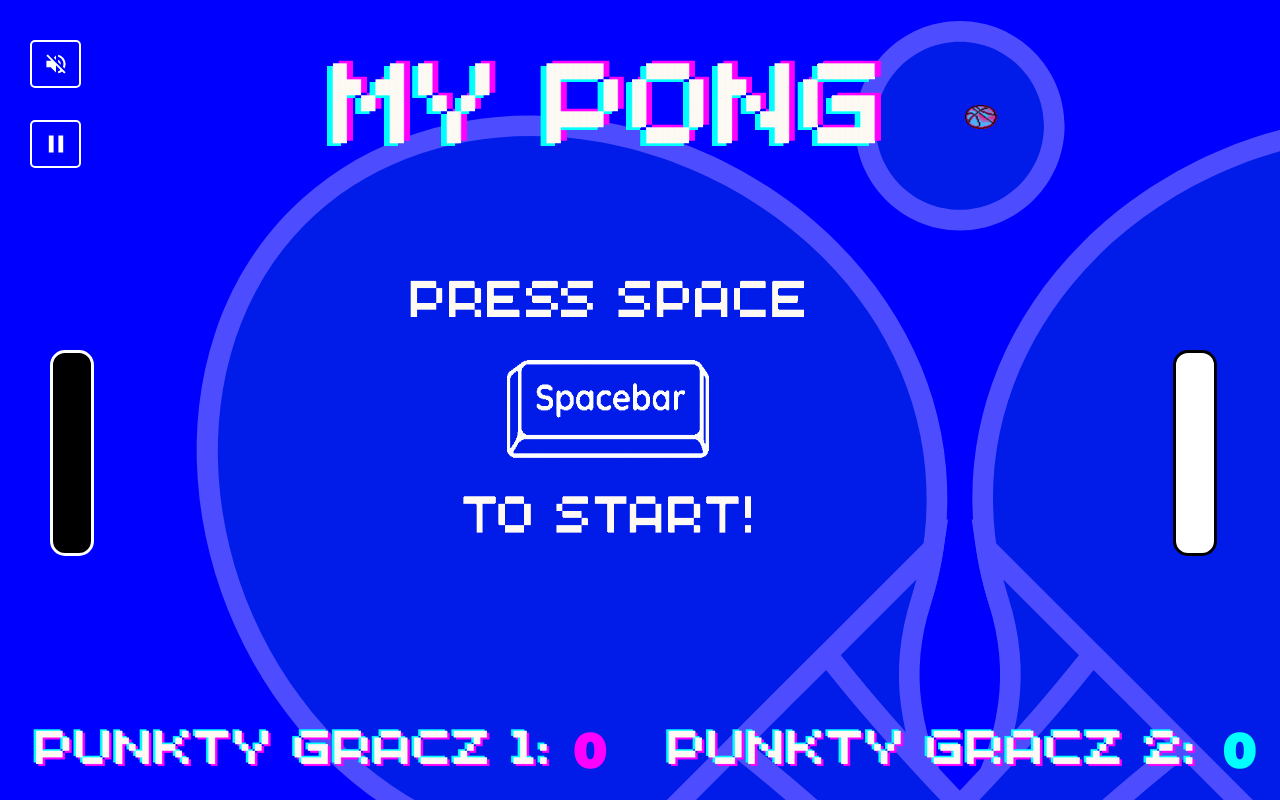
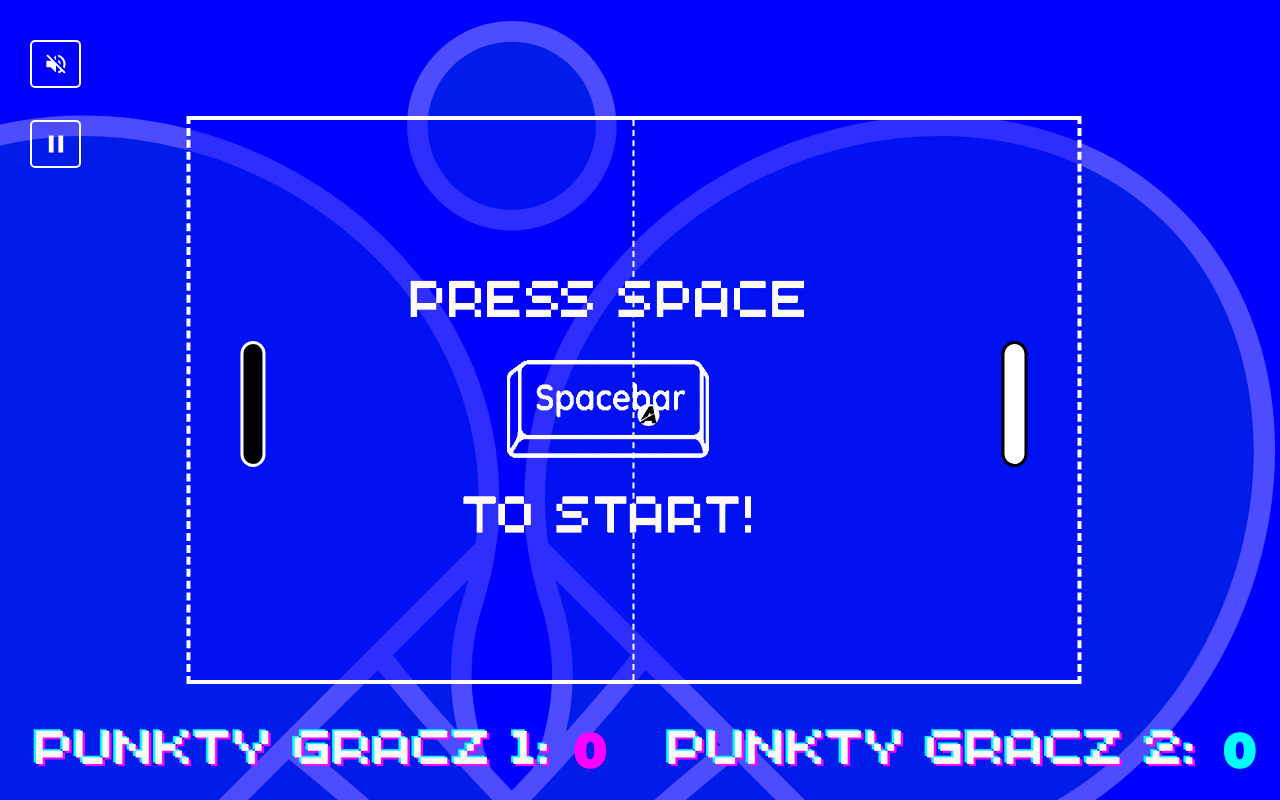
Before and after one commit to MikolajPietron/MyPong, a React (Vite) app: page /game in a window 1280 px wide. Built offline with nearby package versions, Linux system fonts and the light colour scheme; a web font is replaced by a local one.

Commit message:
Visual Upadte

```diff
--- a/src/App.css
+++ b/src/App.css
@@ -12,9 +12,25 @@
 
 
 }
+.pongContainer{
+  border-top: 4px solid white;
+  border-bottom: 4px solid white;
+  border-left: 4px dashed white;
+  border-right: 4px dashed white;
+  height: 70%;
+  width: 70%;
+  left: 50%;
+  top:50%;
+  transform: translate(-50%, -50%);
+  position: relative;
+  justify-content: center;
+  align-items: center;
+  align-self: center;
+  background-color: rgb(0,0,255, 0.4);
+}
 .leftPaddle{
-  height: 25vh;
-  width: 3vw;
+  height: 15vh;
+  width: 1.5vw;
   background-color: #000000;
   border-radius: 15px;
   border: 3px solid #ffffff;
@@ -23,8 +39,8 @@
 
 }
 .rightPaddle{
-  height: 25vh;
-  width: 3vw;
+  height: 15vh;
+  width: 1.5vw;
   background-color: #ffffff;
   border-radius: 15px;
   border: 3px solid #000000;
@@ -33,8 +49,9 @@
 }
 .ball {
   width: 2.5%;
-  height: 3%;
-  background-color: red;
+  height: 4%;
+  background-color: white;
+
   border-radius: 50%;
   position: absolute;
 }
@@ -160,6 +177,25 @@
 .pauseButton:active {
   border-color: #000000;
 }
+@keyframes spinClockwise {
+  0% { transform: translate(-50%, -50%) rotate(0deg); }
+  100% { transform: translate(-50%, -50%) rotate(360deg); }
+}
+
+@keyframes spinCounterClockwise {
+  0% { transform: translate(-50%, -50%) rotate(0deg); }
+  100% { transform: translate(-50%, -50%) rotate(-360deg); }
+}
+
+.ballSpinningClockwise img {
+  animation: spinClockwise 0.4s linear infinite;
+}
+
+.ballSpinningCounterClockwise img {
+  animation: spinCounterClockwise 0.4s linear infinite;
+}
+
+
 @media (max-width: 768px) {
   .winnerText {
     font-size: 1rem;
@@ -193,7 +229,10 @@
 
     text-align: right;
   }
-
+  .pongContainer{
+    width: 80vw;
+    height: 35vh;
+  }
   .leftText img,
   .rightText img {
     width: 35vw;
@@ -206,21 +245,21 @@
     font-weight: bolder;
   }
   .leftPaddle{
-    width: 2vw;
-    height: 10vh;
+    width: 2.5vw;
+    height: 7vh;
     left: 20px;
 
   }
 
   .rightPaddle {
-    width: 2vw;
-    height: 10vh;
+    width: 2.5vw;
+    height: 7vh;
     right: 20px;
 
   }
   .ball{
-    width: 3%;
-    height: 2%;
+    width: 4%;
+    height: 4%;
   }
   .pauseButtonContainer{
     height: 4vh;
--- a/src/App.jsx
+++ b/src/App.jsx
@@ -2,7 +2,7 @@ import { useEffect, useState, useRef } from 'react'
   import './App.css'
   import mypongGif from './assets/mypong.gif';
   import mystartGif from './assets/spacestart.gif';
-import myBall from './assets/ball.png';
+  import myBall from './assets/FullA.png';
   import PunktyGracz1 from './assets/punktyPlayer1.png';
   import PunktyGracz2 from './assets/punktyPlayer2.png';
   import BitSong from './assets/gameSong.mp3';
@@ -29,22 +29,27 @@ function App() {
     return Math.min(widthFactor, heightFactor);
   }
     const speedFactor = getSpeedFactor();
+    const MAX_BALL_SPEED = 40 * speedFactor;
 
     const [aiPaddleHits, setAiPaddleHits] = useState(0);
-  const [paddleY, setPaddleY] = useState(350)
-  const [paddleY2, setPaddleY2] = useState(350)
+    const [paddleY, setPaddleY] = useState(200)
+    const [paddleY2, setPaddleY2] = useState(200)
     const [Player2Points, setPlayer2Points] = useState(0)
     const [Player1Points, setPlayer1Points] = useState(0)
     const [gameOver, setGameOver] = useState(false);
     const [isgameStarted, setisGameStarted] = useState(false);
     const [isMuted, setIsMuted] = useState(false);
     const [gamePaused, setGamePaused] = useState(false);
+    const [paddleDirection, setPaddleDirection] = useState(null);
+    const [ballRotation, setBallRotation] = useState(0);
+
+
 
 
     const [ball, setBall] = useState({
 
-    x: 965,
-    y: 105,
+      x: 0,
+      y: 0,
       vx: 10 * speedFactor * (Math.random() > 0.5 ? 1 : -1),
       vy: 10 * speedFactor * (Math.random() > 0.5 ? 1 : -1),
     })
@@ -61,6 +66,9 @@ function App() {
   const pingSoundRef = useRef(null);
   const audioRefs = useRef({});
   const gamePausedRef = useRef(gamePaused)
+  const pongContainerRef = useRef(null);
+  const lastHitRef = useRef(null);
+
 
   useEffect(() => {
     pingSoundRef.current = new Audio(pingPongSound);
@@ -107,18 +115,44 @@ useEffect(() => {
       pingSoundRef.current.play().catch(err => console.log('Ping sound error:', err));
     }
   }
+  function resetBall(direction = 1) {
+  const container = pongContainerRef.current;
+  if (!container) {
+    return { x: 0, y: 0, vx: 0, vy: 0 };
+  }
+  const rect = container.getBoundingClientRect();
+  const angle = (Math.random() * Math.PI) / 3 - Math.PI / 6; // random angle
+  const speed = 14 * speedFactor;
+
+  return {
+    x: rect.width / 2,
+    y: rect.height / 2,
+    vx: speed * direction * Math.cos(angle),
+    vy: speed * Math.sin(angle),
+  };
+}
+
 
 
 
 
     useEffect(() => {
+
+
+
+
+
+
       gamePausedRef.current = gamePaused;
       const handleTouchMove = (e) => {
         e.preventDefault();
         setisGameStarted(true);
+
+
         const touchY = e.touches[0].clientY;
         const paddle = document.querySelector('.rightPaddle');
-      const container = document.querySelector('.gameContainer');
+        const container = pongContainerRef.current;
+
 
         if(paddle && container) {
           const containerRect = container.getBoundingClientRect();
@@ -126,7 +160,10 @@ useEffect(() => {
 
 
           let newTop = touchY - containerRect.top - paddleHeight / 2;
-        newTop = Math.max(0, Math.min(newTop, container.offsetHeight - paddleHeight));
+          newTop = Math.max(0, Math.min(newTop, container.offsetHeight - paddleHeight - 5));
+
+          setPaddleY2(newTop);  // update the state so it's reactive
+      paddleY2Ref.current = newTop;  // keep ref updated for game loop
 
           paddle.style.top = `${newTop}px`;
         }
@@ -160,15 +197,18 @@ useEffect(() => {
 
       const moveInterval = setInterval(() => {
         if (gameOver || !isgameStarted || gamePausedRef.current) return;
+        const containerRect = pongContainerRef.current?.getBoundingClientRect();
+      if (!containerRect) return;
 
         setPaddleY(prev => {
 
-  const paddleHeight = leftPaddleRef.current?.getBoundingClientRect().height || 200;
+    const paddleHeight = leftPaddleRef.current?.getBoundingClientRect().height || 150;
     const targetY = ballRef.current.y - paddleHeight / 2 + 15;
-  const maxY = window.innerHeight - paddleHeight;
+    const maxY = containerRect.height - paddleHeight - 4;
+
 
     const clampedTarget = Math.max(0, Math.min(targetY, maxY));
-  const speed = 8.6 * speedFactor + 10;
+    const speed = 8.6 * speedFactor + 5;
 
 
 
@@ -194,20 +234,26 @@ useEffect(() => {
           let newY2 = prev
           if (keysPressed2.current['ArrowDown']) {
             const paddleHeight = rightPaddleRef.current?.getBoundingClientRect().height || 200;
-          newY2 = Math.min(prev + 15, window.innerHeight - paddleHeight);
+            const maxTop = containerRect.height - paddleHeight - 5;
+            newY2 = Math.min(prev + 15, maxTop);
+
+            setPaddleDirection('down');
           }
 
-        if (keysPressed2.current['ArrowUp']) {
+          else if (keysPressed2.current['ArrowUp']) {
 
             newY2 = Math.max(prev - 15, 0);
+            setPaddleDirection('up');
+          } else{
+            setPaddleDirection(null);
           }
           paddleY2Ref.current = newY2
           return newY2
         })
         function isColliding(rect1, rect2) {
           return !(
-          rect1.right < rect2.left ||
-           rect1.left > rect2.right ||
+            rect1.right + 10 < rect2.left ||
+            rect1.left -7 > rect2.right ||
             rect1.bottom < rect2.top ||
             rect1.top > rect2.bottom
           );
@@ -220,96 +266,118 @@ useEffect(() => {
 
 
 
-      // Move ball
+
   setBall(prev => {
-        const velocityIncrement = getVelocityIncrement();
-        let newX = prev.x + prev.vx
-        let newY = prev.y + prev.vy
-        let newVx = prev.vx
-        let newVy = prev.vy
+    let { x, y, vx, vy } = prev;
 
-        const ballRect = ballRefElement.current?.getBoundingClientRect();
-        const leftPaddleRect = leftPaddleRef.current?.getBoundingClientRect();
-        const rightPaddleRect = rightPaddleRef.current?.getBoundingClientRect();
+    // Update position
+    x += vx;
+    y += vy;
 
-        // Bounce top/bottom
-        if (newY <= 0 || newY + ballRect.height >= window.innerHeight) {
-          newVy = -newVy
+
+    const speed = Math.sqrt(vx * vx + vy * vy);
+  if (speed > MAX_BALL_SPEED) {
+    const scale = MAX_BALL_SPEED / speed;
+    vx *= scale;
+    vy *= scale;
+  }
+
+    // Get container size
+    const container = pongContainerRef.current;
+    const ballElement = ballRefElement.current;
+    const paddleLeftRect = leftPaddleRef.current?.getBoundingClientRect();
+    const paddleRightRect = rightPaddleRef.current?.getBoundingClientRect();
+
+
+    if (container && ballElement) {
+      const containerRect = container.getBoundingClientRect();
+      const ballRect = ballElement.getBoundingClientRect();
+
+      // Bounce off top & bottom
+      if (y <= 0 || y + ballRect.height >= containerRect.height) {
+        vy = -vy;
+        playPingSound();
+      }
+
+      // Bounce off left & right
+      if (x <= 0) {
+  const newBall = resetBall(1); // send ball to the right
+  setPlayer2Points(prev => prev + 1);
+  ballRef.current = newBall;
+  return newBall;
+}
+
+if (x + ballRect.width >= containerRect.width) {
+  const newBall = resetBall(-1); // send ball to the left
+  setPlayer1Points(prev => prev + 1);
+  ballRef.current = newBall;
+  return newBall;
+}
+
+      // Collision with left Paddle
+  if (isColliding(ballRect, paddleLeftRect) && vx < 0) {
+    vx = Math.abs(vx) + 1; // Reflect to the right
+    // Slight push-out to avoid sticking
+    playPingSound();
+  }
+
+
+
+
+
+
+
+
+  if (isColliding(ballRect, paddleRightRect) && vx > 0) {
+  // Reflect ball horizontally
+  vx = -Math.abs(vx) - 1;
+  playPingSound();
+
+  // Calculate paddle center and ball center Y positions
+  const paddleCenterY = paddleRightRect.top + paddleRightRect.height / 2;
+  const ballCenterY = ballRect.top + ballRect.height / 2;
+
+  // Calculate how far from the center the ball hit the paddle (range approx -1 to 1)
+  const relativeIntersectY = (ballCenterY - paddleCenterY) / (paddleRightRect.height / 2);
+
+  // Max bounce angle in radians (about 60 degrees)
+  const maxBounceAngle = (60 * Math.PI) / 180;
+
+  // Calculate the bounce angle based on where it hit the paddle
+  const bounceAngle = relativeIntersectY * maxBounceAngle;
+
+  // Calculate new speeds using the angle and current speed magnitude
+  const speed = Math.sqrt(vx * vx + vy * vy);
+
+  vx = -Math.abs(speed * Math.cos(bounceAngle)); // always going left after hitting right paddle
+  vy = speed * Math.sin(bounceAngle);
+
+  // Optionally add some paddle direction spin effect if you want
+  if (paddleDirection === 'down') {
+    vy += 3 * speedFactor;
+  } else if (paddleDirection === 'up') {
+    vy -= 3 * speedFactor;
+  }
+
+
+
+
+
 
 }
 
-        // Left paddle collision
-        if (
-          ballRect && leftPaddleRect && isColliding(ballRect, leftPaddleRect)
-        ) {
-          newX = leftPaddleRect.right + 1
-          if(newVx < 0) {
-          newVx = Math.abs(newVx)+ velocityIncrement;
-          setAiPaddleHits(h => h + 1);
-          playPingSound();
-        }
+
+
+
+
     }
 
-        // Right paddle collision middle
-        if (
-          ballRect && rightPaddleRect && isColliding(ballRect, rightPaddleRect)
-
-        ) {
-          newX = rightPaddleRect.left - ballRect.width - 1
-          if(newVx > 0) {
-          newVx = -Math.abs(newVx);
-          playPingSound();
-        }
-      }
-        //Right paddle collision top
-
-        // Reset if out of bounds
-        if (newX <= 0) {
-          setAiPaddleHits(0);
-          newX = window.innerWidth / 2
-          newY = window.innerHeight / 2
-          const speedFactor = getSpeedFactor();
-          newVx = 10 * speedFactor * (Math.random() > 0.5 ? 1 : -1);
-          newVy = 10 * speedFactor * (Math.random() > 0.5 ? 1 : -1);
-
-          setPlayer2Points(prevPoints => {
-              const updated = prevPoints + 1;
-              if (updated >= 10) setGameOver(true);
-              return updated;
-          })
-        }
-        if (newX >= innerWidth) {
-          setAiPaddleHits(0);
-          newX = window.innerWidth / 2
-          newY = window.innerHeight / 2
-          const speedFactor = getSpeedFactor();
-          newVx = 10 * speedFactor * (Math.random() > 0.5 ? 1 : -1);
-          newVy = 10 * speedFactor * (Math.random() > 0.5 ? 1 : -1);
-
-          setPlayer1Points(prevPoints =>{
-              const updated = prevPoints + 1;
-              if (updated >= 10) setGameOver(true);
-              return updated;
-          })
-        }
-
-        // Left paddle jezeli uzezamy koncami
-        if (isColliding(ballRect, leftPaddleRect)) {
-          const paddleCenter = leftPaddleRect.top + leftPaddleRect.height / 2;
-          const offset = (ballRect.top + ballRect.height / 2) - paddleCenter;
-          newVy += offset * 0.1;
-        }
-        if (isColliding(ballRect, rightPaddleRect)) {
-          const paddleCenter = rightPaddleRect.top + rightPaddleRect.height / 2;
-          const offset = (ballRect.top + ballRect.height / 2) - paddleCenter;
-          newVy += offset * 0.1;
-        }
+    ballRef.current = { x, y, vx, vy };
+    return { x, y, vx, vy };
+  });
 
 
-        const updatedBall =  { x: newX, y: newY, vx: newVx, vy: newVy }
-        ballRef.current = updatedBall;
-        return updatedBall;
-      })
+
       }, 16)
 
       return () => {
@@ -319,6 +387,49 @@ useEffect(() => {
         clearInterval(moveInterval)
       }
     }, [gameOver, isgameStarted, isMuted, gamePaused])
+
+    useEffect(() => {
+  if (Player1Points >= 10 || Player2Points >= 10) {
+    setGameOver(true);
+
+  }
+}, [Player1Points, Player2Points]);
+
+useEffect(() => {
+  const container = pongContainerRef.current;
+  if (container) {
+    const rect = container.getBoundingClientRect();
+    setBall(prev => ({
+      ...prev,
+      x: rect.width / 2,
+      y: rect.height / 2,
+    }));
+    ballRef.current = {
+      ...ballRef.current,
+      x: rect.width / 2,
+      y: rect.height / 2,
+    };
+  }
+}, []);
+
+
+useEffect(() => {
+  const container = pongContainerRef.current;
+  if (container) {
+    const containerHeight = container.getBoundingClientRect().height;
+    const paddleHeight = leftPaddleRef.current?.offsetHeight || 150;
+
+    const centerY = containerHeight / 2 - paddleHeight / 2;
+
+    setPaddleY(centerY);
+    setPaddleY2(centerY);
+
+    paddleYRef.current = centerY;
+    paddleY2Ref.current = centerY;
+  }
+}, []);
+
+
 
 
 
@@ -369,6 +480,24 @@ useEffect(() => {
               <Icon path={mdiPause} className='pauseicon' />
 
             </div>
+
+
+              <div className='pongContainer' ref={pongContainerRef}>
+
+                <div
+                  style={{
+                    position: 'absolute',
+                    top: 0,
+                    bottom: 0,
+                    left: '50%',
+                    width: '2px',               // line thickness
+                    marginLeft: '-1px',          // center the line exactly at 50%
+                    borderLeft: '2px dashed white', // dashed white line
+                    pointerEvents: 'none',       // makes sure clicks pass through the line
+                    zIndex: 10,                  // above background but below paddles/ball
+                  }}
+                />
+
                     <div
                       className="leftPaddle"
                       ref = {leftPaddleRef}
@@ -391,9 +520,34 @@ useEffect(() => {
                         backgroundColor: playerImage ? 'transparent' : '#ffffff',
                       }}
                     />
-          <div className='myPongNapis'>
-            <img src={mypongGif}></img>
+                      <div
+                        className="ball"
+                        ref={ballRefElement}
+                        style={{
+                          position: 'absolute',
+                          top: ball.y + 'px',
+                          left: ball.x + 'px',
+                        }}
+                      >
+                        <img
+                          src={myBall}
+                          alt="Ball"
+                          style={{
+                            width: '80%',
+                            height: '80%',
+                            position: 'absolute',
+                            left: '50%',
+                            top: '50%',
+                            transform: `translate(-50%, -50%) rotate(${ballRotation}deg)`,
+                            transition: 'transform 0.05s linear', // makes spin smooth
+                          }}
+                        />
                       </div>
+
+              </div>
+
+
+
 
 
 
@@ -403,20 +557,7 @@ useEffect(() => {
             <div className='leftText'> <img src={PunktyGracz1} alt="Punkty Gracz 1" /><span className='player1pointstext'>{Player1Points}</span></div>
 
 
-          <div
-            className="ball"
-            ref={ballRefElement}
-            style={{
-              position: 'absolute',
-              top: ball.y + 'px',
-              left: ball.x + 'px',
 
-              backgroundColor: 'red',
-              borderRadius: '50%',
-            }}
-          >
-            <img src = {myBall} alt="Ball" style={{ width: '100%', height: '100%' }} />
-          </div>
 
           {gameOver && (
             <div className="winnerText">
--- a/src/WelcomeScreen.css
+++ b/src/WelcomeScreen.css
@@ -11,6 +11,7 @@ body {
   font-family: "Raleway", sans-serif;
   font-weight: bold;
   background-image: url("./assets/backgroundPaddles.png");
+  background-position-x: 70%;
 
 
 }
@@ -18,8 +19,8 @@ body {
   position: fixed;
   left: 50%;
   top: 50%;
-  transform: translate(-50%, -50%);
-  opacity: 60%;
+
+  opacity: 80%;
 }
 
 .welcomeScreen {
```
Also changed, not shown: src/assets/FullA.png (added), src/assets/ball.png. Lines whose indentation alone changed are shown as unchanged.
